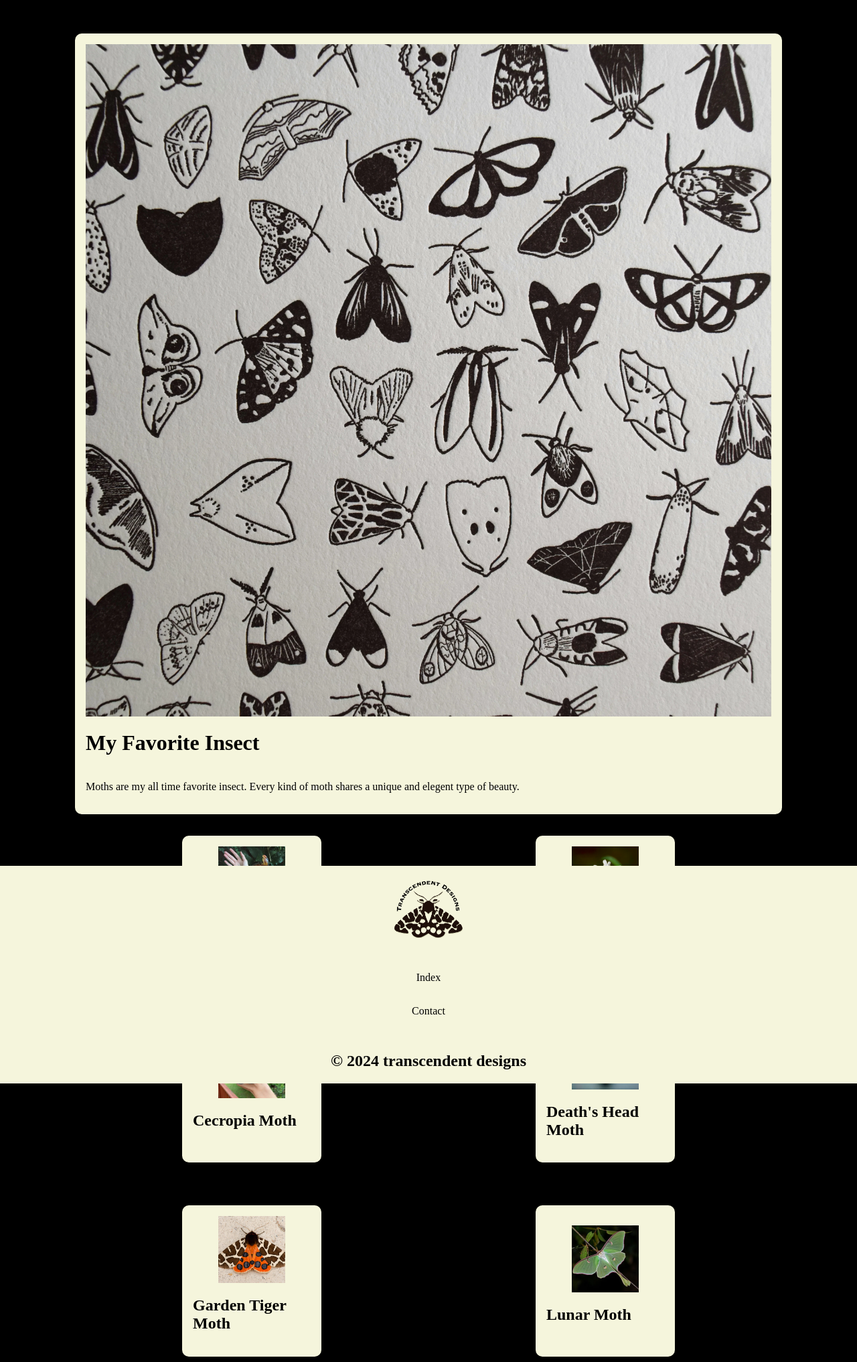
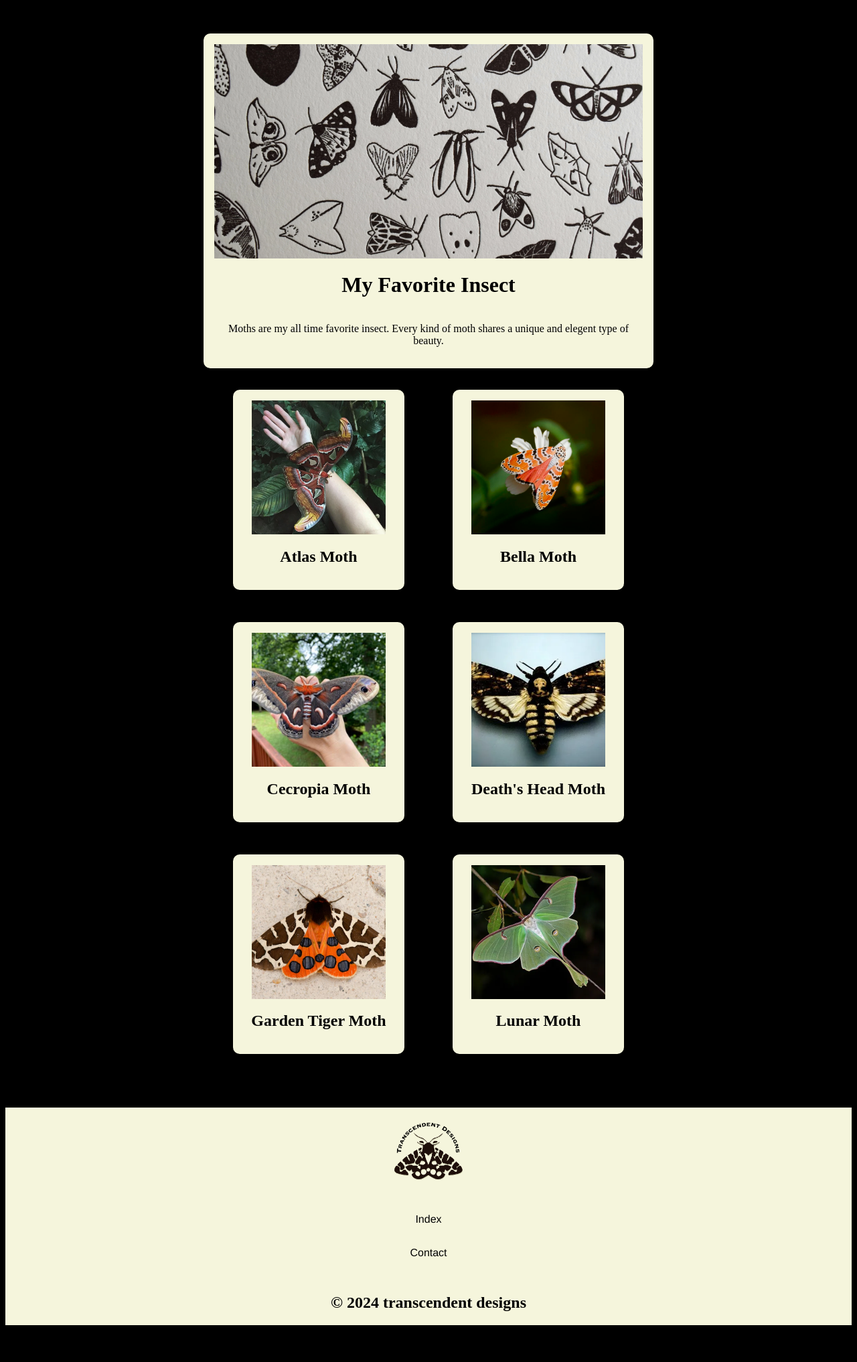
Before and after one commit to nic-gdes/3-1-php-practice-TatumBaldwin, a PHP site: page / in a window 1280 px wide. Shown: the part 110-2144 px from the top of the page at 67% size. After the commit the page ends 2089 px from the top, so only its background shows below. Run offline with PHP 8.4, Linux system fonts and the light colour scheme.

Commit message:
Responsive

```diff
--- a/components/footer.php
+++ b/components/footer.php
@@ -9,3 +9,5 @@
 
         <h2>&copy; 2024 transcendent designs</h2>
     </footer>
+
+</body>
--- a/components/head.php
+++ b/components/head.php
@@ -1,6 +1,6 @@
 
-
-    <meta charset="UTF-8">
+<head>
+<meta charset="UTF-8">
     <meta name="viewport" content="width=device-width, initial-scale=1.0">
-    <title><?php echo $page_title ?></title>
+    <title>Moth page</title>
     <link rel="stylesheet" href="../styles/style.css">
--- a/components/nav.php
+++ b/components/nav.php
@@ -1,3 +1,4 @@
+    <body>
         <nav class="flex-row">
         <div><a class="nav-link" href="../contact.php">Contact</a></div>
             <div class="logo-contain">
--- a/index.php
+++ b/index.php
@@ -1,18 +1,19 @@
 <!DOCTYPE html>
 <html lang="en">
-<head>
-    <meta charset="UTF-8">
-    <meta name="viewport" content="width=device-width, initial-scale=1.0">
-    <title>Home Page</title>
+
+<!-- THE HEAD -->
     <?php
         $page_title = "Home";
         include('./components/head.php');
     ?>
-</head>
-<body>
+
+    <!-- THE NAV -->
     <?php include('./components/nav.php'); ?>
 
+    <!-- GRID ITEM -->
     <?php include('./components/grid-item.php'); ?>
+
+    <!-- SUPPORTING GRID ITEMS -->
     <section class="moth-contain">
         <div class="moths moth1">
             <img class="moth-images" src="../images/Atlas-moth.webp" alt="blue">
@@ -45,11 +46,8 @@
         </div>
     </section>
 
+    <!--  THE FOOTER -->
     <?php include('./components/footer.php'); ?>
-</body>
+
+
 </html>
-
-<?php
-?>
-
-<!-- include('./components/nav.php'); -->
--- a/styles/style.css
+++ b/styles/style.css
@@ -73,6 +73,8 @@ body {
     display: flex;
     flex-direction: column;
     justify-content: center;
+    text-align: center;
+
     background-color: beige;
     width: 80vw;
     border-radius: 10px;
@@ -103,6 +105,7 @@ body {
     display: flex;
     flex-direction: column;
     justify-content: center;
+    text-align: center;
 
     background-color: beige;
     border-radius: 10px;
@@ -115,8 +118,8 @@ body {
 }
 
 .moth-images {
-    width: 100px;
-    height: 100px;
+    width: 150px;
+    height: 150px;
     object-fit: cover;
     margin: 0 auto;
 }
@@ -130,11 +133,8 @@ body {
 /* background color */
 footer {
     background-color: beige;
-    position: absolute;
-    bottom: -58rem;
-    left: 0;
-    right: 0;
     padding-top: 1rem;
+    margin-top: 5rem;
 }
 
 /* center the footer */
@@ -149,6 +149,8 @@ footer {
 .footer-link {
     text-decoration: none;
     color: black;
+    font-size: 1.5srem;
+    font-family:Helvetica, Arial, sans-serif;
 }
 
 /* link affects */
@@ -159,3 +161,53 @@ footer {
 .footer-link:active {
     color: rgb(117, 115, 115);
 }
+
+
+
+
+
+/* BIGGER SCREEN */
+
+@media screen and (min-width: 890px) {
+
+
+    .moth-contain {
+        gap: 1rem;
+        width: 50vw;
+    }
+
+    .moths {
+        width: 14rem;
+    }
+
+    .moth-images {
+        width: 200px;
+        height: 200px;
+    }
+
+    .container {
+        width: 50vw;
+    }
+
+    .grid-images {
+        height: 20rem;
+        object-fit: cover;
+    }
+
+  }
+
+
+  @media screen and (min-width: 1949px) {
+
+    .moths {
+        width: 25rem;
+    }
+
+    .moth-images {
+        width: 350px;
+    }
+
+    .container {
+        width: 40vw;
+    }
+  }
```
Lines whose indentation alone changed are shown as unchanged.
